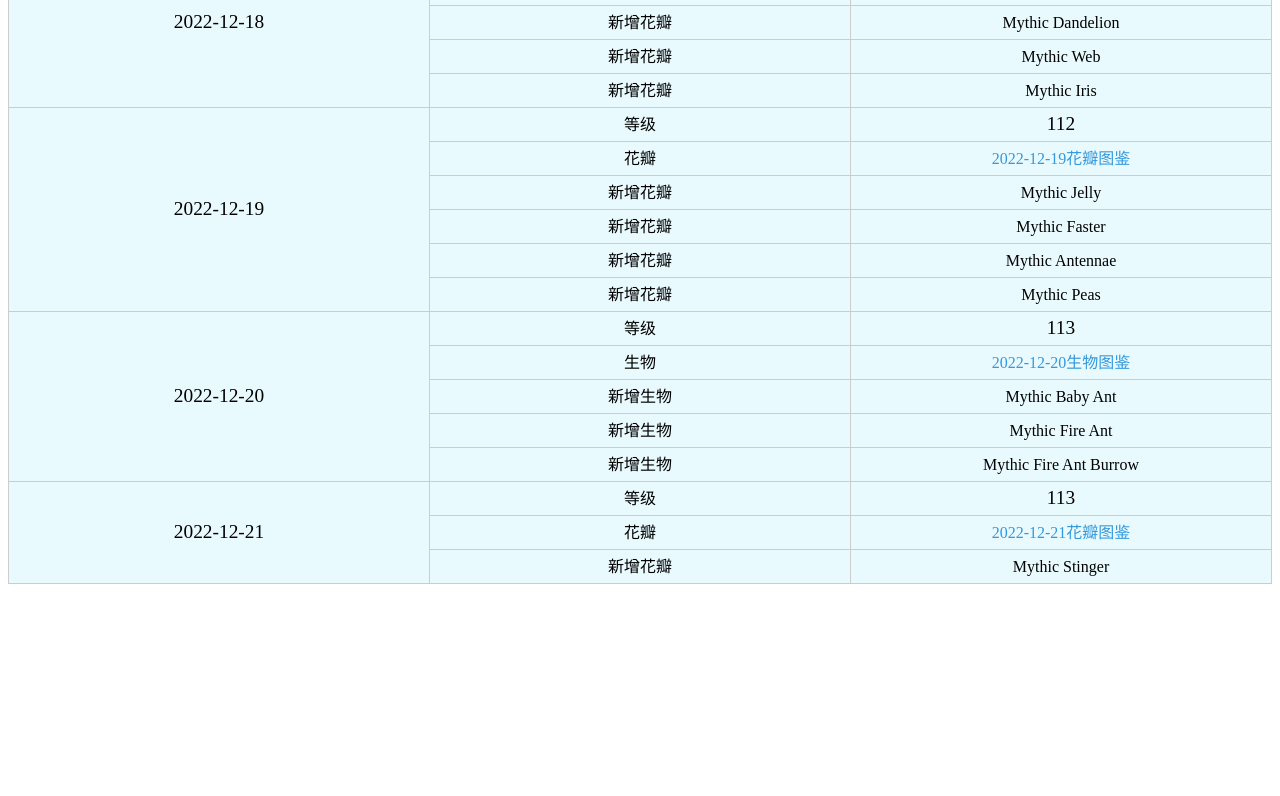
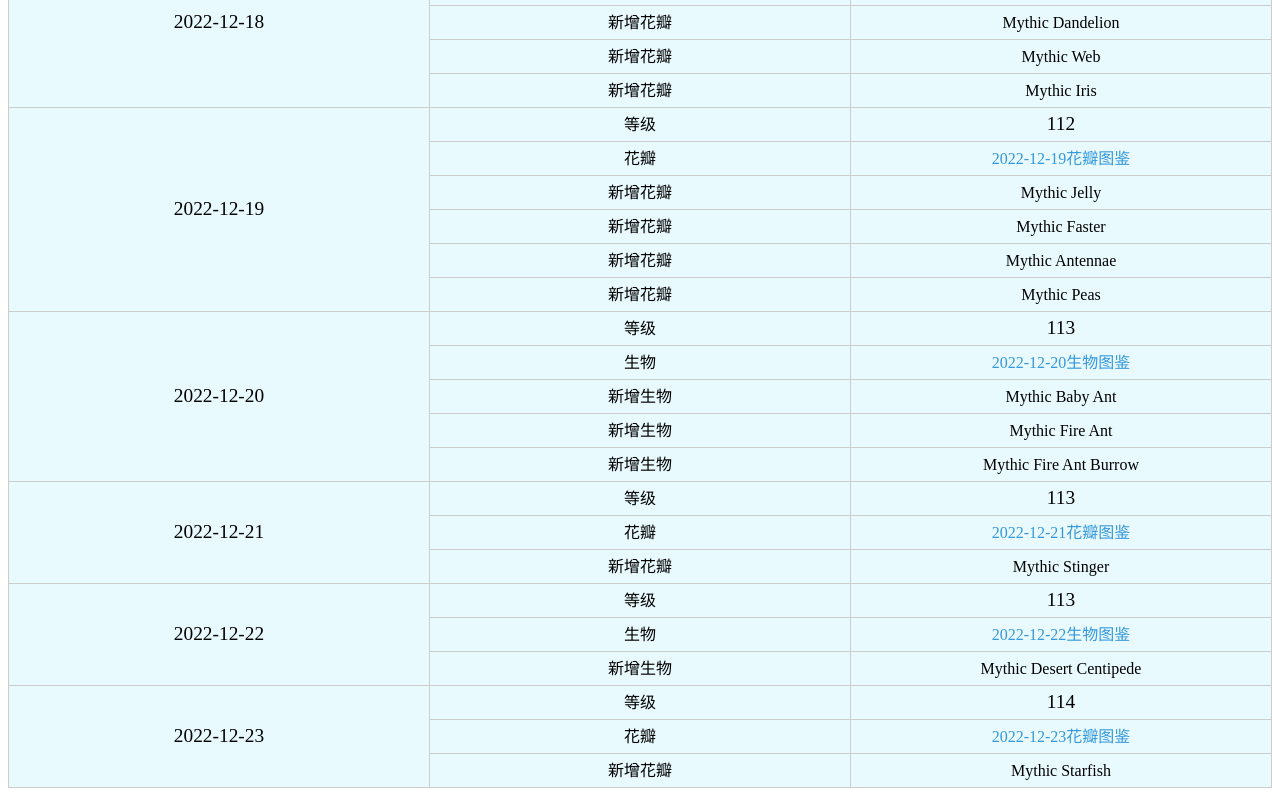
Before and after one commit to little-cindy/florr, a plain HTML site: page index.html in a window 1280 px wide. Shown: the part 680-1476 px from the top of the page. Before the commit the page ends 1272 px from the top, so only its background shows below. Drawn offline with Linux system fonts and the light colour scheme; a web font is replaced by a local one.

Commit message:
add 2022-12-22 and 2022-12-23
New Mob:
- Mythic Desert Centipede
New Petal:
- Mythic Starfish

```diff
--- a/index.html
+++ b/index.html
@@ -416,6 +416,88 @@
                 Mythic Stinger
             </td>
         </tr>
+        <tr>
+            <td width="8%" class="btbg font-center" rowspan="3">
+                <span><span class="katex"><span class="katex-mathml"><math xmlns="http://www.w3.org/1998/Math/MathML">
+                                <semantics>
+                                    <mrow>
+                                        <mn>2022-12-22</mn>
+                                    </mrow>
+                                    <annotation encoding="application/x-tex">2022-12-22</annotation>
+                                </semantics>
+                            </math></span><span class="katex-html" aria-hidden="true"><span class="base"><span class="strut" style="height:0.64444em;vertical-align:0em;"></span><span class="mord texttt">2022-12-22</span></span></span></span></span>
+            </td>
+                <td width="8%" class="btbg font-center">
+                    等级
+                </td>
+                <td width="8%" class="btbg font-center">
+                    <span><span class="katex"><span class="katex-mathml"><math xmlns="http://www.w3.org/1998/Math/MathML">
+                                    <semantics>
+                                        <mrow>
+                                            <mn>113</mn>
+                                        </mrow>
+                                        <annotation encoding="application/x-tex">113</annotation>
+                                    </semantics>
+                                </math></span><span class="katex-html" aria-hidden="true"><span class="base"><span class="strut" style="height:0.64444em;vertical-align:0em;"></span><span class="mord">113</span></span></span></span></span>
+                </td>
+            </tr>
+        <tr>
+            <td width="8%" class="btbg font-center">
+                生物
+            </td>
+            <td width="8%" class="btbg font-center">
+                <a href="./assests/2022-12-22/Mob.png" target="_blank">2022-12-22生物图鉴</a>
+            </td>
+        </tr>
+        <tr>
+            <td width="8%" class="btbg font-center">
+                新增生物
+            </td>
+            <td width="8%" class="btbg font-center">
+                Mythic Desert Centipede
+            </td>
+        </tr>
+        <tr>
+            <td width="8%" class="btbg font-center" rowspan="3">
+                <span><span class="katex"><span class="katex-mathml"><math xmlns="http://www.w3.org/1998/Math/MathML">
+                                <semantics>
+                                    <mrow>
+                                        <mn>2022-12-23</mn>
+                                    </mrow>
+                                    <annotation encoding="application/x-tex">2022-12-23</annotation>
+                                </semantics>
+                            </math></span><span class="katex-html" aria-hidden="true"><span class="base"><span class="strut" style="height:0.64444em;vertical-align:0em;"></span><span class="mord texttt">2022-12-23</span></span></span></span></span>
+            </td>
+                <td width="8%" class="btbg font-center">
+                    等级
+                </td>
+                <td width="8%" class="btbg font-center">
+                    <span><span class="katex"><span class="katex-mathml"><math xmlns="http://www.w3.org/1998/Math/MathML">
+                                    <semantics>
+                                        <mrow>
+                                            <mn>114</mn>
+                                        </mrow>
+                                        <annotation encoding="application/x-tex">114</annotation>
+                                    </semantics>
+                                </math></span><span class="katex-html" aria-hidden="true"><span class="base"><span class="strut" style="height:0.64444em;vertical-align:0em;"></span><span class="mord">114</span></span></span></span></span>
+                </td>
+            </tr>
+        <tr>
+            <td width="8%" class="btbg font-center">
+                花瓣
+            </td>
+            <td width="8%" class="btbg font-center">
+                <a href="./assests/2022-12-23/Petal.png" target="_blank">2022-12-23花瓣图鉴</a>
+            </td>
+        </tr>
+        <tr>
+            <td width="8%" class="btbg font-center">
+                新增花瓣
+            </td>
+            <td width="8%" class="btbg font-center">
+                Mythic Starfish
+            </td>
+        </tr>
     </table>
     <script>
         times = document.getElementById("time");
```
Also changed, not shown: assests/2022-12-22/Mob.png (added), assests/2022-12-23/Petal.png (added).
